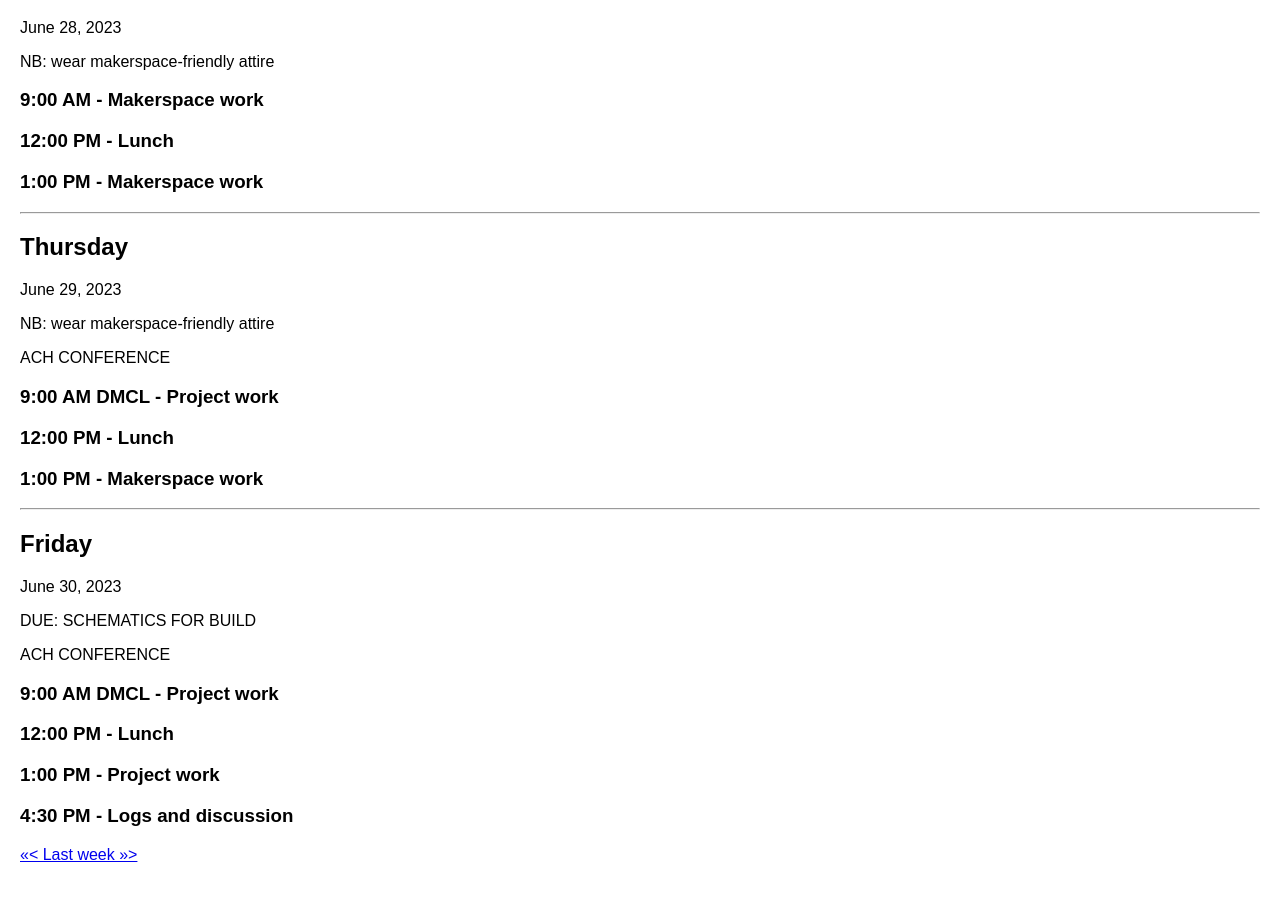
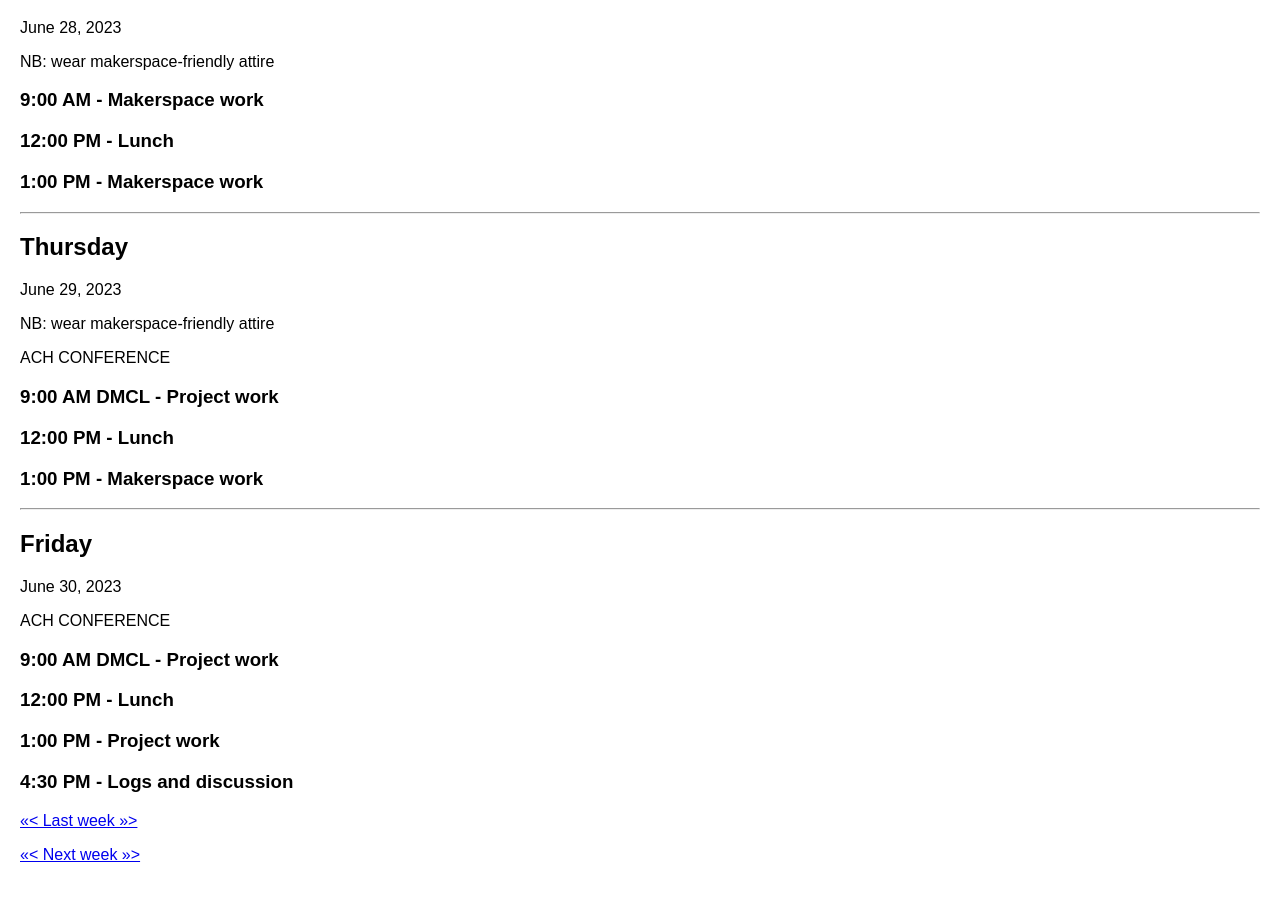
Before and after one commit to digbmc/dssf-syll, a Jekyll site: the page built from _weeks/05-modeling.md, in a window 1280 px wide and 900 px high, scrolled down 1076 px. Built offline with Jekyll 4.4.1, drawn with Linux system fonts in a browser that asks for light colours.

Commit message:
Added next week link to week 5

```diff
--- a/_weeks/05-modeling.md
+++ b/_weeks/05-modeling.md
@@ -71,8 +71,6 @@ ACH CONFERENCE
 ## Friday
 June 30, 2023
 
-DUE: SCHEMATICS FOR BUILD
-
 ACH CONFERENCE
 
 ### 9:00 AM DMCL - Project work
@@ -84,3 +82,5 @@ ACH CONFERENCE
 ### 4:30 PM - Logs and discussion
 
 [<<< Last week >>>](https://github.com/digbmc/dssf-syll/blob/main/_weeks/04-web.md)
+
+[<<< Next week >>>](https://github.com/digbmc/dssf-syll/blob/main/_weeks/06-mapping.md)
```
